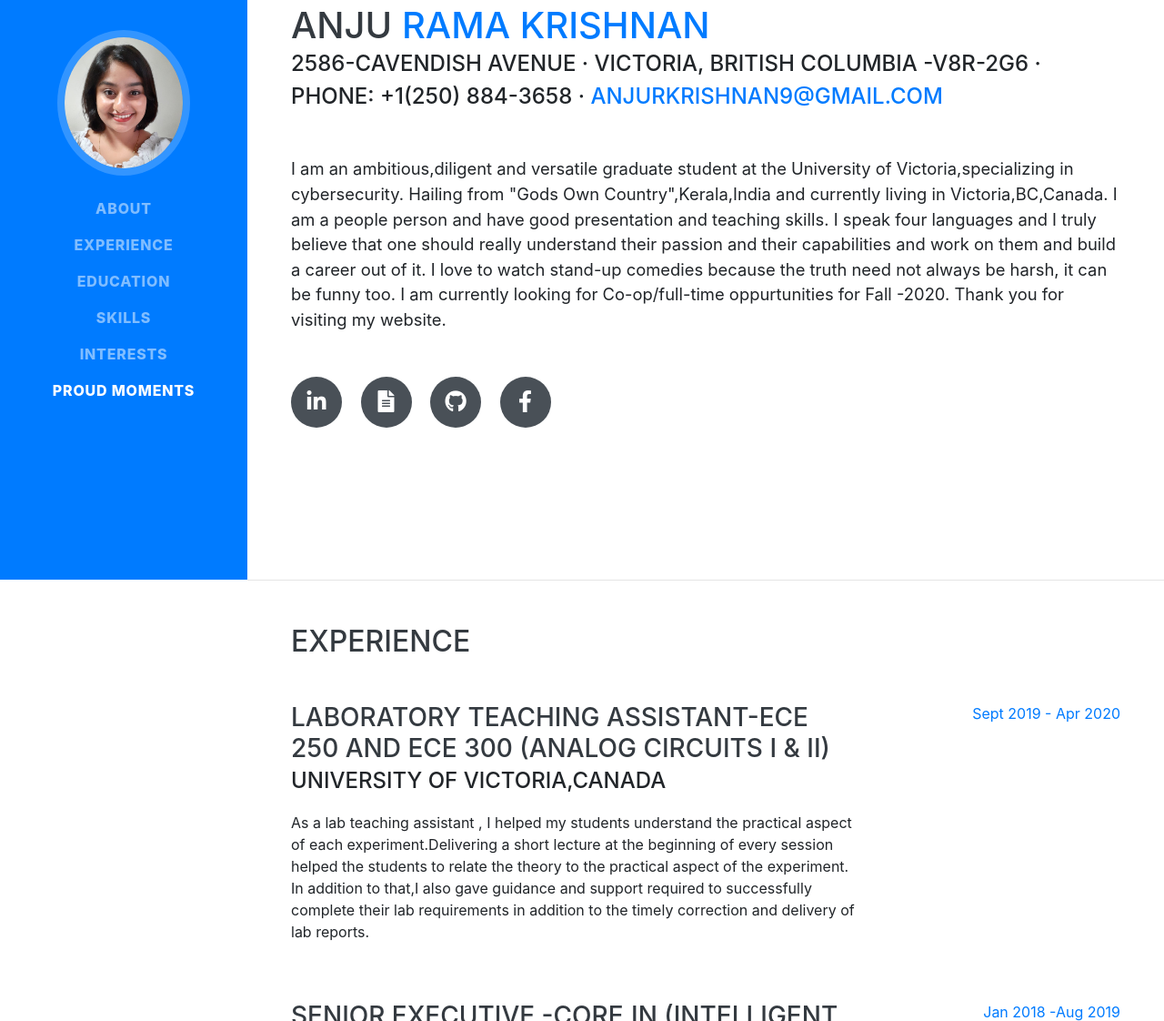
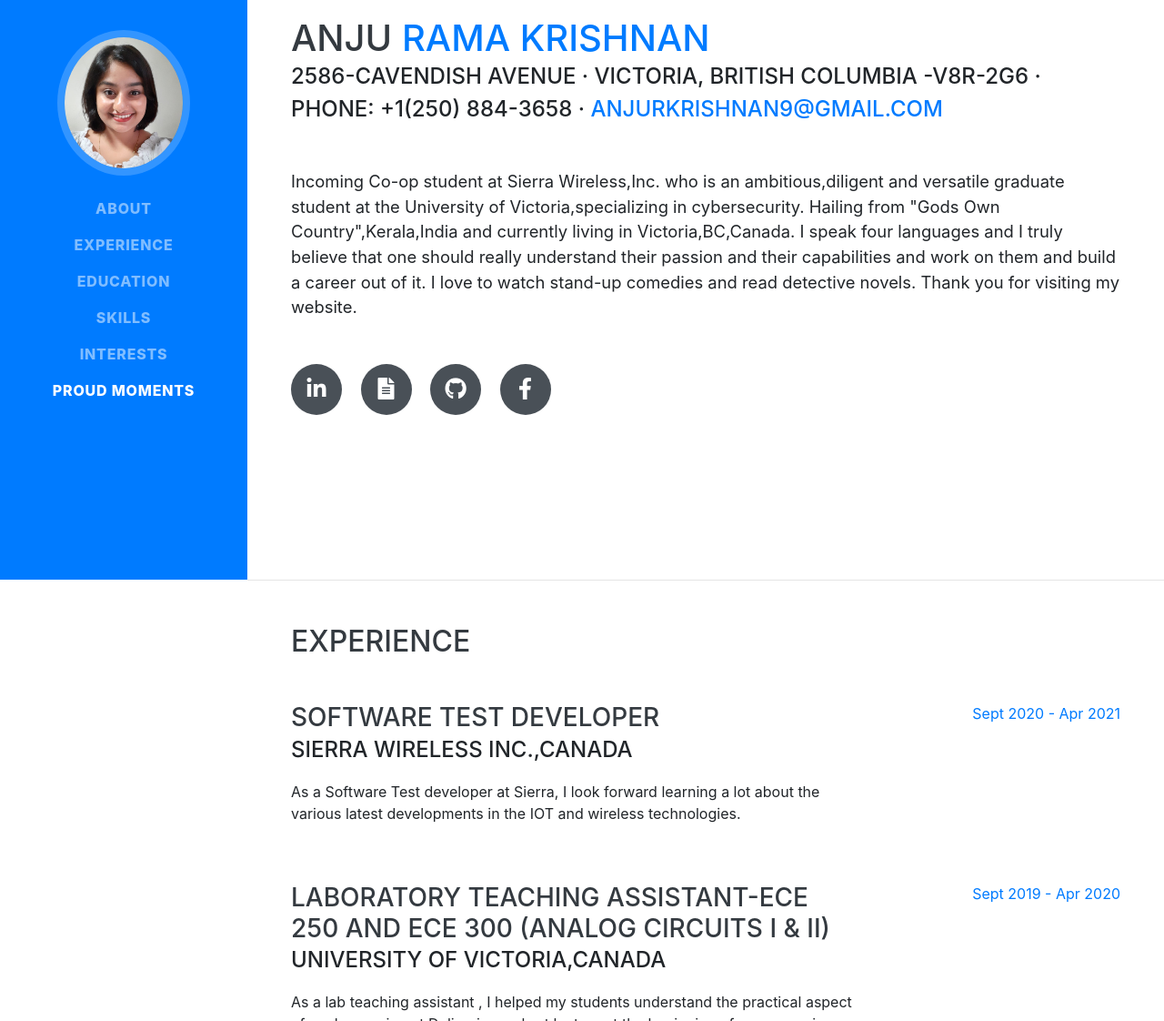
Before and after one commit to anjucodes/anjucodes.github.io, a website with bundled scripts: page index.html in a window 1280 px wide. Shown: the part 163-1285 px from the top of the page at 91% size. Built offline with nearby package versions, Linux system fonts and the light colour scheme; a web font is replaced by a local one.

Commit message:
Aug 2020 update

```diff
--- a/index.html
+++ b/index.html
@@ -72,7 +72,7 @@
           <a href="mailto:anjurkrishnan9@gmail.com"> anjurkrishnan9@gmail.com </a>
 
         </div>
-        <p class="lead mb-5">I am an ambitious,diligent and versatile graduate student at the University of Victoria,specializing in cybersecurity. Hailing from "Gods Own Country",Kerala,India and currently living in Victoria,BC,Canada. I am a people person and have good presentation and teaching skills. I speak four languages and I truly believe that one should really understand their passion and their capabilities and work on them and build a career out of it. I love to  watch stand-up comedies because the truth need not always be harsh, it can be funny too. I am currently looking for Co-op/full-time oppurtunities for Fall -2020. Thank you for visiting my website. </p>
+        <p class="lead mb-5">Incoming Co-op student at Sierra Wireless,Inc. who is an ambitious,diligent and versatile graduate student at the University of Victoria,specializing in cybersecurity. Hailing from "Gods Own Country",Kerala,India and currently living in Victoria,BC,Canada. I speak four languages and I truly believe that one should really understand their passion and their capabilities and work on them and build a career out of it. I love to  watch stand-up comedies and read detective novels. Thank you for visiting my website. </p>
         <div class="social-icons">
           <a href="https://www.linkedin.com/in/anju-rama-krishnan/">
             <i class="fab fa-linkedin-in"></i>
@@ -96,6 +96,18 @@
     <section class="resume-section p-3 p-lg-5 d-flex justify-content-center" id="experience">
       <div class="w-100">
         <h2 class="mb-5">Experience</h2>
+
+        <div class="resume-item d-flex flex-column flex-md-row justify-content-between mb-5">
+          <div class="resume-content">
+            <h3 class="mb-0">Software Test Developer</h3>
+            <div class="subheading mb-3">Sierra Wireless Inc.,Canada </div>
+            <p> As a Software Test developer at Sierra, I look forward learning a lot about the various latest developments in the IOT and wireless technologies.  </p>
+          </div>
+          <div class="resume-date text-md-right">
+            <span class="text-primary">Sept 2020 - Apr 2021</span>
+          </div>
+        </div>
+
 
         <div class="resume-item d-flex flex-column flex-md-row justify-content-between mb-5">
           <div class="resume-content">
```
